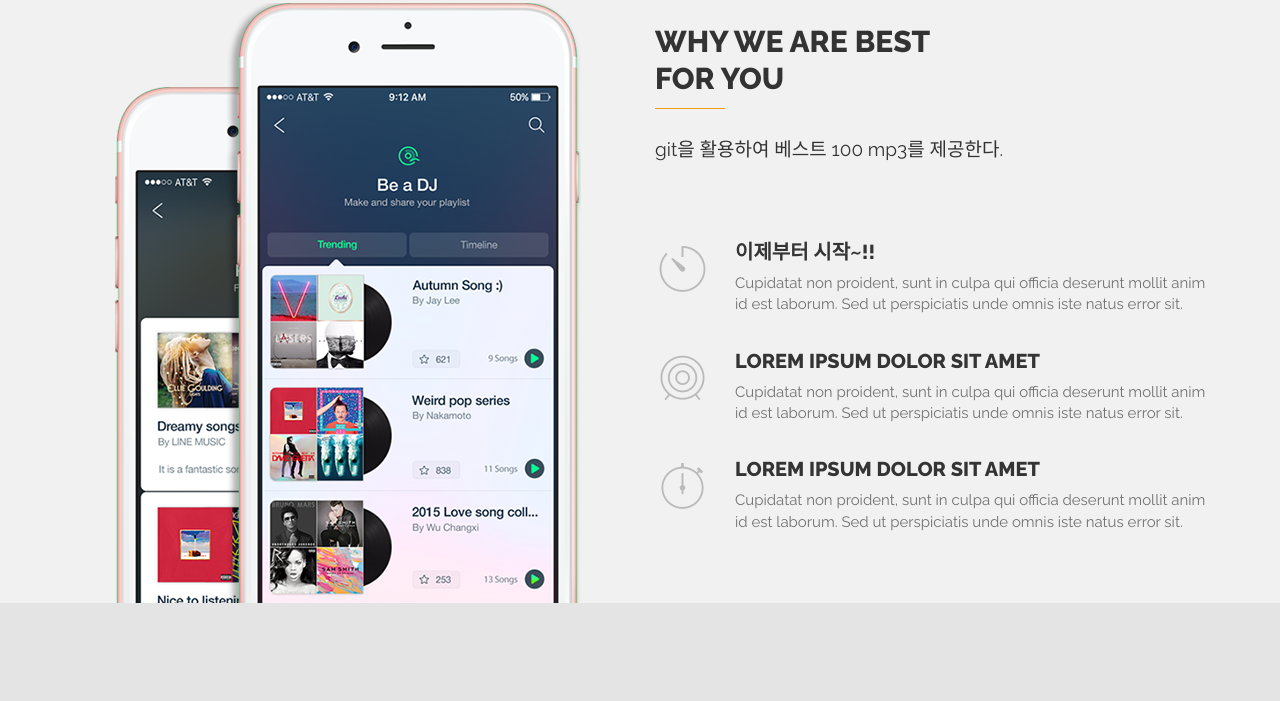
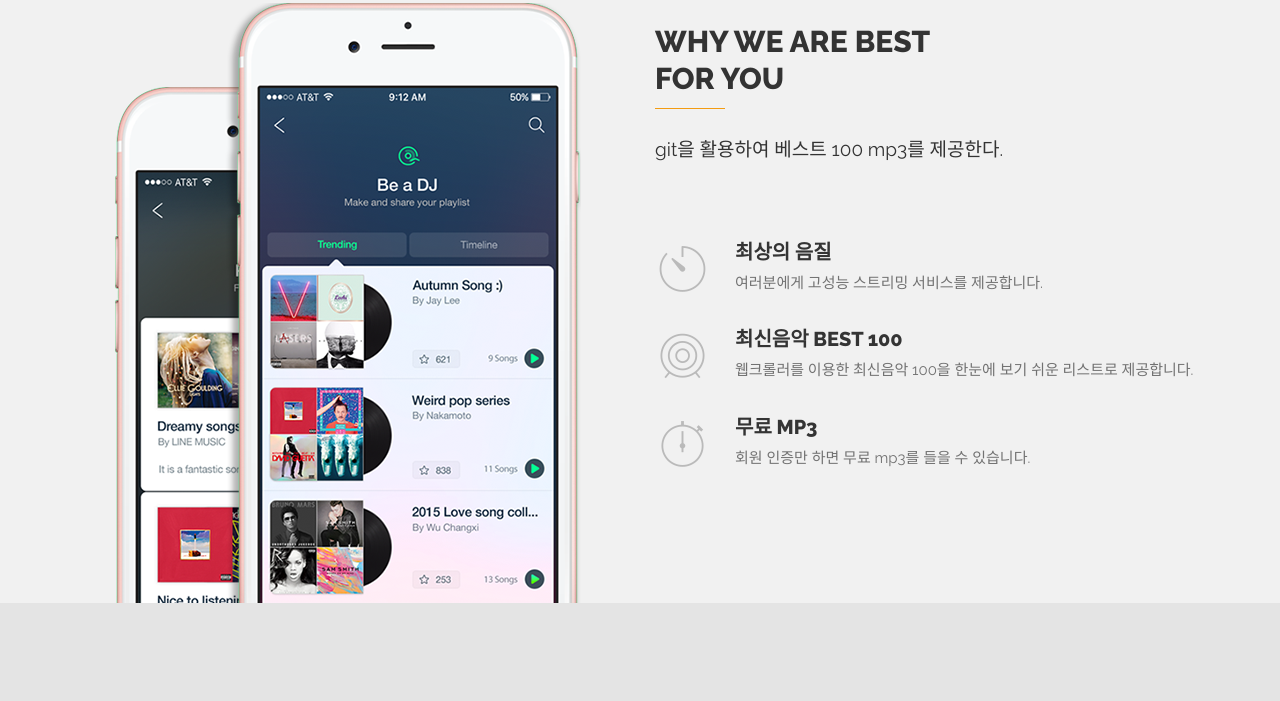
Before and after one commit to hpk23/S.W_project, a plain HTML site: page Wep_bsj/wep_bsj/index.html in a window 1280 px wide. Shown: the part 1197-1898 px from the top of the page. Drawn offline with Linux system fonts and the light colour scheme; files whose address does not match are found by name.

Commit message:
WHY WE ARE BEST FOR YOU

```diff
--- a/Wep_bsj/wep_bsj/index.html
+++ b/Wep_bsj/wep_bsj/index.html
@@ -178,8 +178,8 @@
                                 <!-- ICON -->
                                 <div><i class="pe-7s-timer"></i></div>
                                 <!-- HEADING DESCRIPTION -->
-                                <h3>이제부터 시작~!!</h3>
-                                <p>Cupidatat non proident, sunt in culpa qui officia deserunt mollit anim id est laborum. Sed ut perspiciatis unde omnis iste natus error sit.</p>
+                                <h3>최상의 음질</h3>
+                                <p>여러분에게 고성능 스트리밍 서비스를 제공합니다.</p>
                             </div>
                             <!-- END SINGLE DESC -->
 
@@ -189,8 +189,8 @@
                                 <!-- ICON -->
                                 <div><i class="pe-7s-target"></i></div>
                                 <!-- HEADING DESCRIPTION -->
-                                <h3>Lorem ipsum dolor sit amet</h3>
-                                <p>Cupidatat non proident, sunt in culpa qui officia deserunt mollit anim id est laborum. Sed ut perspiciatis unde omnis iste natus error sit.</p>
+                                <h3>최신음악 best 100</h3>
+                                <p>웹크롤러를 이용한 최신음악 100을 한눈에 보기 쉬운 리스트로 제공합니다. </p>
                             </div>
                             <!-- END SINGLE DESC -->
 
@@ -200,8 +200,8 @@
                                 <!-- ICON -->
                                 <div><i class="pe-7s-stopwatch"></i></div>
                                 <!-- HEADING DESCRIPTION -->
-                                <h3>Lorem ipsum dolor sit amet</h3>
-                                <p>Cupidatat non proident, sunt in culpa qui officia deserunt mollit anim id est laborum. Sed ut perspiciatis unde omnis iste natus error sit.</p>
+                                <h3>무료 mp3</h3>
+                                <p>회원 인증만 하면 무료 mp3를 들을 수 있습니다. </p>
                             </div>
                             <!-- END SINGLE DESC -->
 
```
